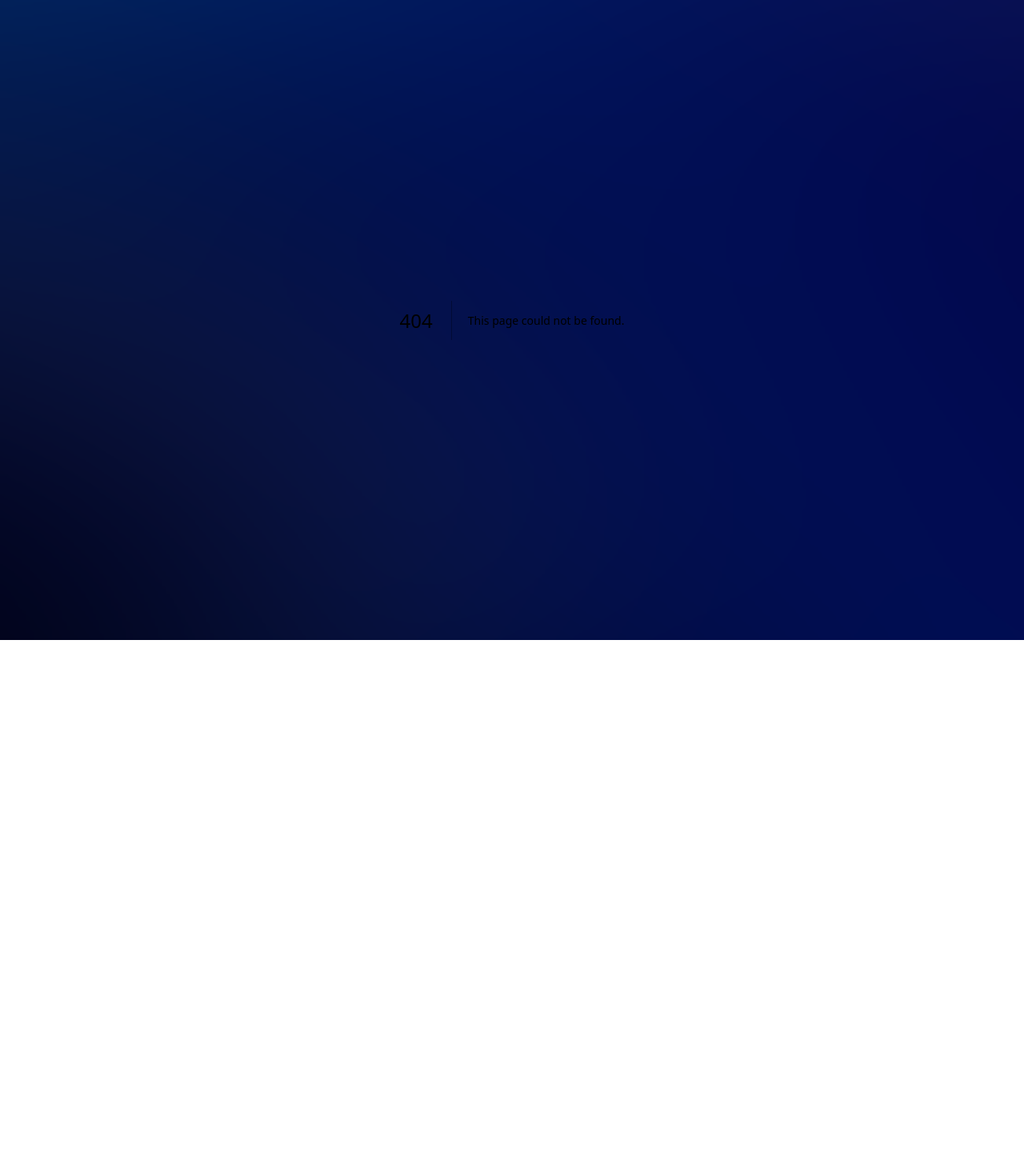
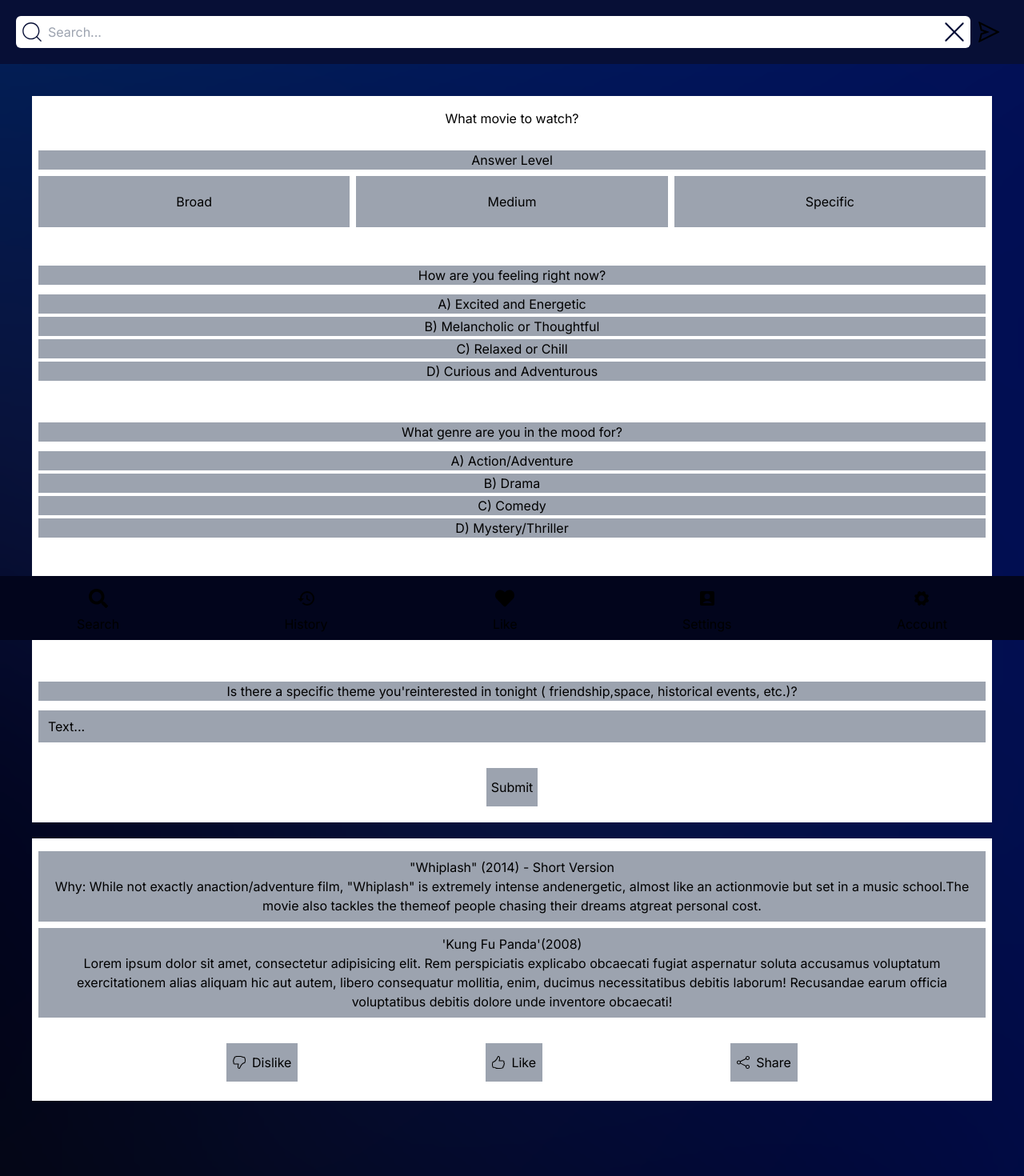
Before and after one commit to GitbySid/know-yourself, a Next.js app: page /ask/1 in a window 1280 px wide. Before the commit this address had no page. Shown: the top 1470 px of the page at 80% size. Before the commit the page ends 800 px from the top, so only its background shows below. Built offline with nearby package versions, Linux system fonts and the light colour scheme.

Commit message:
feat: create predefined prompt form page
- Created form page for predefined forms.
- Added Context Provider for prompts.

```diff
--- /dev/null
+++ b/app/(ask)/ask/[promptId]/_components/question-form.jsx
@@ -0,0 +1,136 @@
+import { SlLike, SlDislike, SlShare } from 'react-icons/sl';
+
+export default function QuestionForm({ prompt }) {
+  const handleDislike = () => {
+    // TODO: Add OnClick
+  };
+  const handleLike = () => {
+    // TODO: Add OnClick
+  };
+  const handleShare = () => {
+    // TODO: Add OnClick
+  };
+
+  return (
+    <>
+      <div className='flex flex-col bg-white text-black w-full h-full p-2 overflow-auto'>
+        <p className='text-center py-2'>{prompt.label}</p>
+        <div className='my-5'>
+          <p className='text-center bg-gray-400'>Answer Level</p>
+          <div className='flex gap-2 justify-between my-2'>
+            <button className='text-center bg-gray-400 w-full py-5'>
+              Broad
+            </button>
+            <button className='text-center bg-gray-400 w-full py-5'>
+              Medium
+            </button>
+            <button className='text-center bg-gray-400 w-full py-5'>
+              Specific
+            </button>
+          </div>
+        </div>
+        <div className='my-5'>
+          <p className='text-center bg-gray-400'>
+            How are you feeling right now?
+          </p>
+          <div className='flex flex-col gap-1 justify-between my-3'>
+            <button className='text-center bg-gray-400 w-full'>
+              A) Excited and Energetic
+            </button>
+            <button className='text-center bg-gray-400 w-full'>
+              B) Melancholic or Thoughtful
+            </button>
+            <button className='text-center bg-gray-400 w-full'>
+              C) Relaxed or Chill
+            </button>
+            <button className='text-center bg-gray-400 w-full'>
+              D) Curious and Adventurous
+            </button>
+          </div>
+        </div>
+        <div className='my-5'>
+          <p className='text-center bg-gray-400'>
+            What genre are you in the mood for?
+          </p>
+          <div className='flex flex-col gap-1 justify-between my-3'>
+            <button className='text-center bg-gray-400 w-full'>
+              A) Action/Adventure
+            </button>
+            <button className='text-center bg-gray-400 w-full'>B) Drama</button>
+            <button className='text-center bg-gray-400 w-full'>
+              C) Comedy
+            </button>
+            <button className='text-center bg-gray-400 w-full'>
+              D) Mystery/Thriller
+            </button>
+          </div>
+        </div>
+        <div className='my-5'>
+          <p className='text-center bg-gray-400'>
+            What was the last movie you enjoyed and why did you like it?
+          </p>
+          <input
+            className='bg-gray-400 w-full text-black outline-none my-3 px-3 py-2 placeholder:text-black'
+            placeholder='Text...'
+          />
+        </div>
+        <div className='my-5'>
+          <p className='text-center bg-gray-400'>
+            Is there a specific theme you'reinterested in tonight (
+            friendship,space, historical events, etc.)?
+          </p>
+          <input
+            className='bg-gray-400 w-full text-black outline-none my-3 px-3 py-2 placeholder:text-black'
+            placeholder='Text...'
+          />
+        </div>
+        <button className='py-3 mb-3 bg-gray-400 w-16 mx-auto'>Submit</button>
+      </div>
+      <div className='flex flex-col my-5 bg-white text-black w-full h-full p-2 overflow-auto'>
+        <div className='bg-gray-400 py-2 my-2'>
+          <p className='text-center'>{'"Whiplash" (2014) - Short Version'}</p>
+          <p className='text-center'>
+            Why: While not exactly anaction/adventure film, "Whiplash" is
+            extremely intense andenergetic, almost like an actionmovie but set
+            in a music school.The movie also tackles the themeof people chasing
+            their dreams atgreat personal cost.
+          </p>
+        </div>
+        <div className='bg-gray-400 py-2'>
+          <p className='text-center'>{"'Kung Fu Panda'(2008)"}</p>
+          <p className='text-center'>
+            Lorem ipsum dolor sit amet, consectetur adipisicing elit. Rem
+            perspiciatis explicabo obcaecati fugiat aspernatur soluta accusamus
+            voluptatum exercitationem alias aliquam hic aut autem, libero
+            consequatur mollitia, enim, ducimus necessitatibus debitis laborum!
+            Recusandae earum officia voluptatibus debitis dolore unde inventore
+            obcaecati!
+          </p>
+        </div>
+        <div className='flex mt-8 mb-4 justify-evenly'>
+          <button
+            className='flex gap-2 justify-evenly items-center py-3 px-2 bg-gray-400 max-w-[100px]'
+            onClick={handleDislike}
+          >
+            <SlDislike />
+            <p>Dislike</p>
+          </button>
+          <button
+            className='flex gap-2 justify-evenly items-center py-3 px-2 bg-gray-400 max-w-[100px]'
+            onClick={handleLike}
+          >
+            <SlLike />
+            <p>Like</p>
+          </button>
+          <button
+            className='flex gap-2 justify-evenly items-center py-3 px-2 bg-gray-400 max-w-[100px]'
+            onClick={handleShare}
+          >
+            <SlShare />
+            <p>Share</p>
+          </button>
+        </div>
+      </div>
+    </>
+  );
+}
--- /dev/null
+++ b/app/(ask)/ask/[promptId]/page.jsx
@@ -0,0 +1,18 @@
+'use client';
+
+import { useContext } from 'react';
+
+import { PromptContext } from '@/contexts/PromptProvider';
+import QuestionForm from './_components/question-form';
+
+export default function PromptPage({ params }) {
+  const { getPredefinedPrompt } = useContext(PromptContext);
+
+  const prompt = getPredefinedPrompt(params.promptId);
+
+  return (
+    <div className='p-5 sm:p-10 mb-20'>
+      <QuestionForm prompt={prompt} />
+    </div>
+  );
+}
--- a/app/(ask)/ask/_components/prompt-button.jsx
+++ b/app/(ask)/ask/_components/prompt-button.jsx
@@ -1,20 +1,17 @@
 'use client';
 
+import { useRouter } from 'next/navigation';
 import { twMerge } from 'tailwind-merge';
 
-export default function PromptButton({ label, backgroundColorClass }) {
+export default function PromptButton({ id, label, backgroundColorClass }) {
+  const router = useRouter();
   const handlePromptClick = () => {
-    // TODO: Add Functionality
+    router.push(`/ask/${id}`);
   };
+
   return (
-    <button
-      className={twMerge(
-        `my-5 mx-2 p-5 w-full rounded-md`,
-        backgroundColorClass
-      )}
-      onClick={handlePromptClick}
-    >
-      {label}
-    </button>
+    <div className={twMerge('my-5 mx-2 p-5 w-full', backgroundColorClass)}>
+      <button onClick={handlePromptClick}>{label}</button>
+    </div>
   );
 }
--- a/app/(ask)/ask/layout.jsx
+++ b/app/(ask)/ask/layout.jsx
@@ -3,7 +3,7 @@ import SearchBar from '@/components/search-bar';
 
 export default function RootLayout({ children }) {
   return (
-    <div className='bg-gradient-background bg-cover bg-no-repeat'>
+    <div>
       <SearchBar />
       {children}
       <Navbar />
--- a/app/(ask)/ask/page.jsx
+++ b/app/(ask)/ask/page.jsx
@@ -1,50 +1,21 @@
+'use client';
+
+import { useContext } from 'react';
+import { PromptContext } from '@/contexts/PromptProvider';
 import PromptButton from './_components/prompt-button';
 
 export default function AskPage() {
-  const predefinedPrompts = [
-    {
-      id: 1,
-      label: 'What movie to watch?',
-      backgroundColorClass:
-        'bg-button-background-1 bg-no-repeat bg-cover bg-center rounded-full',
-    },
-    {
-      id: 2,
-      label: 'What to eat for dinner?',
-      backgroundColorClass:
-        'bg-button-background-2 bg-no-repeat bg-cover bg-center rounded-full',
-    },
-    {
-      id: 3,
-      label: 'What sport to play?',
-      backgroundColorClass:
-        'bg-button-background-3 bg-no-repeat bg-cover bg-center rounded-full',
-    },
-    {
-      id: 4,
-      label: 'What board game to play?',
-      backgroundColorClass:
-        'bg-button-background-4 bg-no-repeat bg-cover bg-center rounded-full',
-    },
-    {
-      id: 5,
-      label: 'Where to go for a weekend getaway?',
-      backgroundColorClass:
-        'bg-button-background-5 bg-no-repeat bg-cover bg-center rounded-full',
-    },
-  ];
-
+  const { predefinedPrompts } = useContext(PromptContext);
   return (
-    <div className='flex flex-col h-full'>
-      <div className='flex flex-col w-full items-center gap-5 p-10'>
+    <div className='flex flex-col w-full h-full items-center gap-7 sm:gap-8 p-10 mb-20'>
       {predefinedPrompts.map((prompt) => (
         <PromptButton
           key={prompt.id}
+          id={prompt.id}
           label={prompt.label}
           backgroundColorClass={prompt.backgroundColorClass}
         />
       ))}
     </div>
-    </div>
   );
 }
--- a/app/layout.jsx
+++ b/app/layout.jsx
@@ -1,6 +1,7 @@
 import { twMerge } from 'tailwind-merge';
 import { Inter } from 'next/font/google';
 import './globals.css';
+import PromptContextProvider from '@/contexts/PromptProvider';
 
 const inter = Inter({ subsets: ['latin'] });
 
@@ -13,8 +14,13 @@ export const metadata = {
 export default function RootLayout({ children }) {
   return (
     <html lang='en'>
-      <body className={twMerge('bg-gradient-background', inter.className)}>
-        {children}
+      <body
+        className={twMerge(
+          'bg-gradient-background bg-no-repeat bg-cover',
+          inter.className
+        )}
+      >
+        <PromptContextProvider>{children}</PromptContextProvider>
       </body>
     </html>
   );
--- /dev/null
+++ b/contexts/PromptProvider.jsx
@@ -0,0 +1,54 @@
+'use client';
+
+import { createContext } from 'react';
+
+export const PromptContext = createContext();
+
+export const PromptContextProvider = ({ children }) => {
+  const predefinedPrompts = [
+    {
+      id: '1',
+      label: 'What movie to watch?',
+      backgroundColorClass:
+        'bg-button-background-1 bg-no-repeat bg-cover bg-center rounded-full',
+    },
+    {
+      id: '2',
+      label: 'What to eat for dinner?',
+      backgroundColorClass:
+        'bg-button-background-2 bg-no-repeat bg-cover bg-center rounded-full',
+    },
+    {
+      id: '3',
+      label: 'What sport to play?',
+      backgroundColorClass:
+        'bg-button-background-3 bg-no-repeat bg-cover bg-center rounded-full',
+    },
+    {
+      id: '4',
+      label: 'What board game to play?',
+      backgroundColorClass:
+        'bg-button-background-4 bg-no-repeat bg-cover bg-center rounded-full',
+    },
+    {
+      id: '5',
+      label: 'Where to go for a weekend getaway?',
+      backgroundColorClass:
+        'bg-button-background-5 bg-no-repeat bg-cover bg-center rounded-full',
+    },
+  ];
+
+  const getPredefinedPrompt = (promptId) => {
+    return predefinedPrompts.find((item) => {
+      return item.id === promptId;
+    });
+  };
+
+  return (
+    <PromptContext.Provider value={{ predefinedPrompts, getPredefinedPrompt }}>
+      {children}
+    </PromptContext.Provider>
+  );
+};
+
+export default PromptContextProvider;
--- a/tailwind.config.js
+++ b/tailwind.config.js
@@ -11,12 +11,17 @@ module.exports = {
         'gradient-radial': 'radial-gradient(var(--tw-gradient-stops))',
         'gradient-conic':
           'conic-gradient(from 180deg at 50% 50%, var(--tw-gradient-stops))',
-        'gradient-background': "url('/assets/background.svg')",
-        'button-background-1': "url('/assets/button-background-1.png')",
-        'button-background-2': "url('/assets/button-background-2.png')",
-        'button-background-3': "url('/assets/button-background-3.png')",
-        'button-background-4': "url('/assets/button-background-4.png')",
-        'button-background-5': "url('/assets/button-background-5.png')",
+        'gradient-background': "url('../public/assets/background.svg')",
+        'button-background-1':
+          "url('../public/assets/button-background-1.svg')",
+        'button-background-2':
+          "url('../public/assets/button-background-2.svg')",
+        'button-background-3':
+          "url('../public/assets/button-background-3.svg')",
+        'button-background-4':
+          "url('../public/assets/button-background-4.svg')",
+        'button-background-5':
+          "url('../public/assets/button-background-5.svg')",
       },
       colors: {
         primary: '#2169ac',
```
Lines whose indentation alone changed are shown as unchanged.
